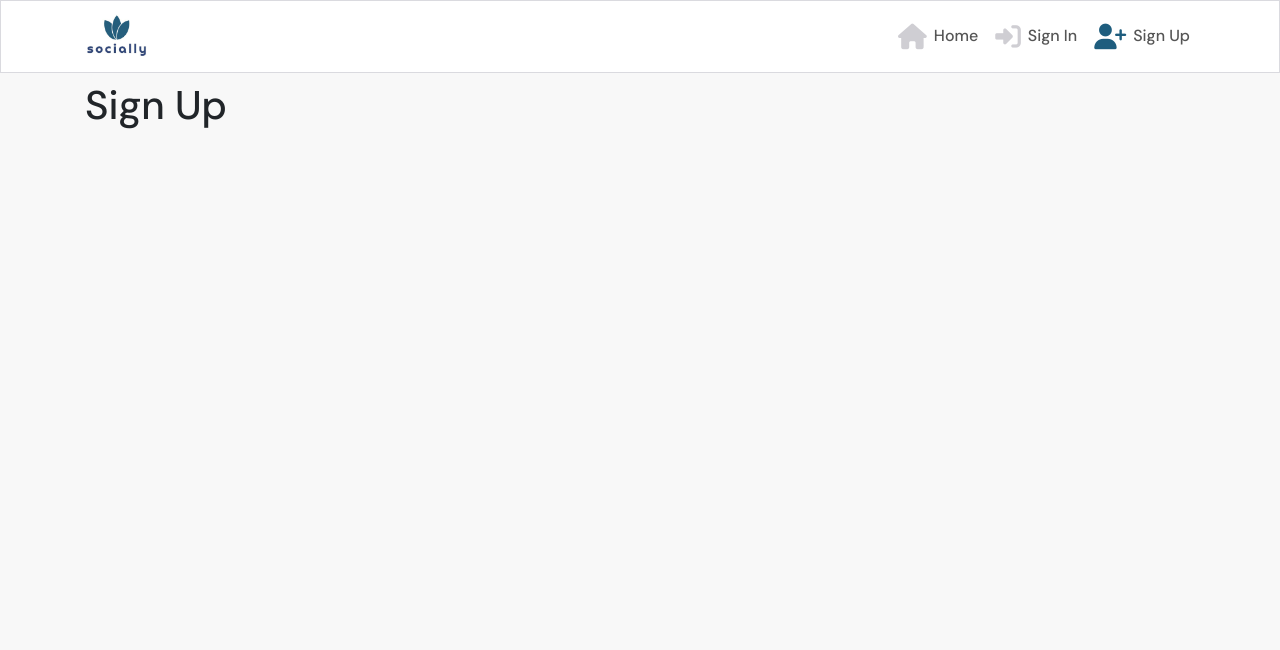
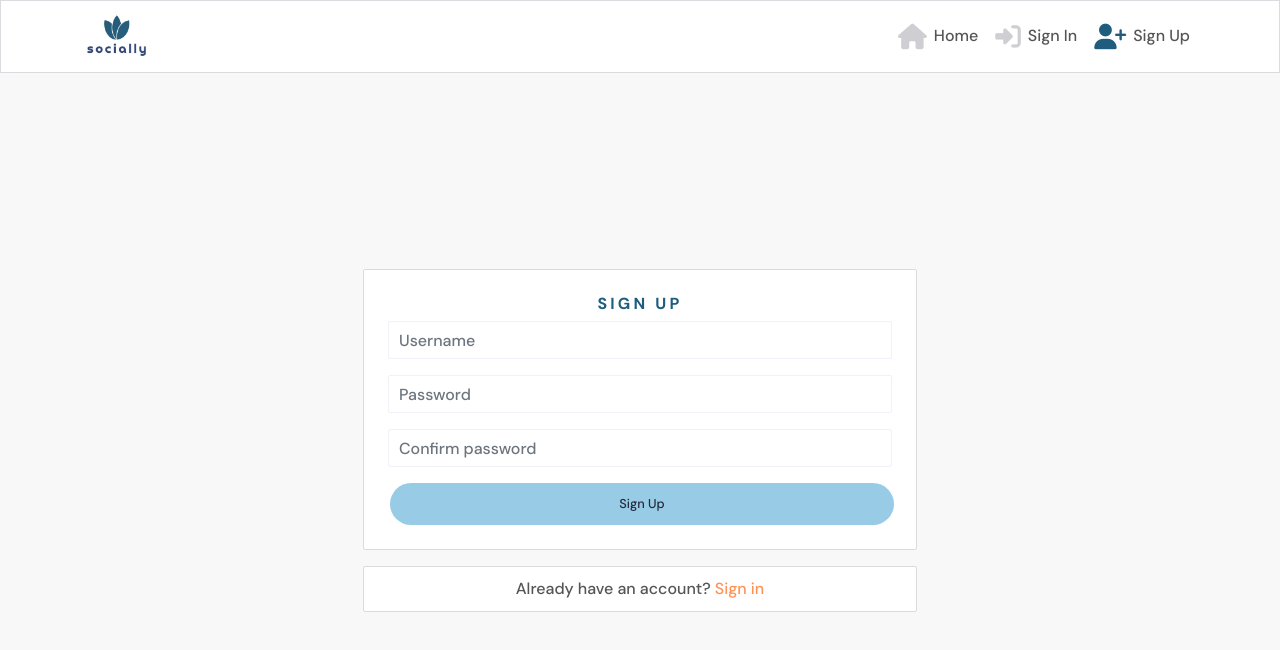
Before and after one commit to dEEGE2time/socially, a React (Create React App) app: page /signup in a window 1280 px wide. Shown: the top 650 px of the page. Built offline with nearby package versions, Linux system fonts and the light colour scheme.

Commit message:
connect to API, add signup form and styles

```diff
--- a/package.json
+++ b/package.json
@@ -14,7 +14,7 @@
     "react-dom": "^17.0.2",
     "react-infinite-scroll-component": "^6.1.0",
     "react-router-dom": "^5.3.0",
-    "react-scripts": "^4.0.3",
+    "react-scripts": "^5.0.1",
     "web-vitals": "^1.1.2"
   },
   "scripts": {
--- a/src/App.js
+++ b/src/App.js
@@ -2,6 +2,8 @@
 import NavBar from './components/NavBar';
 import Container from 'react-bootstrap/Container';
 import {Route, Switch} from 'react-router-dom';
+import './api/axiosDefaults';
+import SignUpForm from './pages/auth/SignUpForm';
 
 
 function App() {
@@ -12,7 +14,7 @@
         <Switch>
           <Route exact path='/' render={() => <h1>Home Page</h1>}/>
           <Route exact path='/signin' render={() => <h1>Sign In</h1>}/>
-          <Route exact path='/signup' render={() => <h1>Sign Up</h1>}/>
+          <Route exact path='/signup' render={() => < SignUpForm />}/>
           <Route render={() => <p>Page not found!</p>}/>
         </Switch>
       </Container>
--- a/src/App.module.css
+++ b/src/App.module.css
@@ -6,6 +6,25 @@
 
 .Main {
     padding-top: 81px;
+}
+
+.Content {
+    background-color: #ffffff;
+    padding: 10px;
+    border-radius: 2px;
+    border: 1px solid #dadadf;
+}
+
+.FillerImage {
+    object-fit: cover;
+    height: 100%;
+    width: 100%;
+}
+
+.Image {
+    max-height: 40vh;
+    max-width: 100%;
+    object-fit: contain;
 }
 
 * {
@@ -30,6 +49,10 @@
     -webkit-transition: color ease-in-out 0.3s;
 }
 
+input[type="file"] {
+    display: none;
+}
+
 i {
     color: #cfced3;
     font-size: 1.6rem;
@@ -45,3 +68,22 @@
 
     -webkit-transition: color ease-in-out 0.3s;
 }
+
+figure {
+    text-align: center;
+    display: inline-block;
+}
+
+  /* scrollbar */
+*::-webkit-scrollbar {
+    width: 5px;
+}
+*::-webkit-scrollbar-track {
+    background: #f1f1f1;
+}
+*::-webkit-scrollbar-thumb {
+    background: #888;
+}
+*::-webkit-scrollbar-thumb:hover {
+    background: #555;
+}
--- /dev/null
+++ b/src/api/axiosDefaults.js
@@ -0,0 +1,5 @@
+import axios from "axios";
+
+axios.defaults.baseURL = 'https://socially-api-6488718a0b5b.herokuapp.com/';
+axios.defaults.headers.post['Content-Type'] = 'multipart/form-data';
+axios.defaults.withCredentials = true;
--- /dev/null
+++ b/src/pages/auth/SignUpForm.js
@@ -0,0 +1,66 @@
+import React from "react";
+import { Link } from "react-router-dom";
+
+import styles from "../../styles/SignInUpForm.module.css";
+import btnStyles from "../../styles/Button.module.css";
+import appStyles from "../../App.module.css";
+
+import { Form, Button, Col, Row, Container } from "react-bootstrap";
+
+const SignUpForm = () => {
+  return (
+    <Row className={`${styles.Row} justify-content-md-center`}>
+      <Col className="my-auto py-2 p-md-2" md={6}>
+        <Container className={`${appStyles.Content} p-4 `}>
+          <h1 className={styles.Header}>sign up</h1>
+
+          <Form>
+            <Form.Group controlId="username">
+              <Form.Label className="d-none">Username</Form.Label>
+              <Form.Control
+                className={styles.Input}
+                type="text"
+                placeholder="Username"
+                name="username"
+              />
+            </Form.Group>
+
+            <Form.Group controlId="password1">
+              <Form.Label className="d-none">Password</Form.Label>
+              <Form.Control
+                className={styles.Input}
+                type="password"
+                placeholder="Password"
+                name="password1"
+              />
+            </Form.Group>
+
+            <Form.Group controlId="password2">
+              <Form.Label className="d-none">Password</Form.Label>
+              <Form.Control
+                className={styles.Input}
+                type="password"
+                placeholder="Confirm password"
+                name="password2"
+              />
+            </Form.Group>
+
+            <Button
+              className={`${btnStyles.Button} ${btnStyles.Wide} ${btnStyles.Bright}`}
+              type="submit"
+            >
+              Sign Up
+            </Button>
+          </Form>
+        </Container>
+        <Container className={`mt-3 ${appStyles.Content}`}>
+          <Link className={styles.Link} to="/signin">
+            Already have an account? <span>Sign in</span>
+          </Link>
+        </Container>
+      </Col>
+    </Row>
+  );
+};
+
+export default SignUpForm;
--- /dev/null
+++ b/src/styles/Button.module.css
@@ -0,0 +1,69 @@
+.Button {
+    font-size: 0.8rem;
+    align-self: center;
+    border-radius: 100px;
+    border-color: transparent;
+    padding: 4px 10px;
+    margin-left: 2px;
+    margin-right: 2px;
+    min-width: 75px;
+  }
+
+  .Button:hover {
+    opacity: 0.8;
+    border-color: transparent;
+    cursor: pointer;
+  }
+
+  .Button:hover:active {
+    background-color: #1E5D7E !important;
+  }
+
+  .Button:active {
+    background-color: #1E5D7E !important;
+  }
+
+  .Button:focus {
+    background-color: #1E5D7E;
+  }
+
+  .Wide {
+    padding: 10px 50px;
+    width: 100%;
+  }
+
+  .Blue,
+  .BlueOutline:hover,
+  .Bright:hover {
+    background-color: #1E5D7E;
+    color: #ffffff;
+  }
+
+  .BlueOutline,
+  .Blue:hover {
+    /* border: 1px solid #2142b2; */
+    background-color: #ffffff;
+    color: #1E5D7E;
+  }
+
+  .Black,
+  .BlackOutline:hover {
+    /* background-color: #242a3d;
+    color: white; */
+    background-color: #242a3d;
+    color: aliceblue;
+  }
+
+  .Black:hover,
+  .BlackOutline {
+    /* background-color: #dadadf;
+    color: #242a3d;
+    border-color: #242a3d; */
+    background-color: aliceblue;
+    color: #242a3d;
+  }
+
+  .Bright {
+    background-color: #98cce6;
+    color: #242a3d;
+  }
--- /dev/null
+++ b/src/styles/SignInUpForm.module.css
@@ -0,0 +1,46 @@
+.Row {
+    height: calc(100vh - 81px);
+}
+
+.Input {
+    background: #ffffff;
+    border: 1px solid #f0f1f9;
+    box-sizing: border-box;
+    border-radius: 2px;
+    color: #7177a1;
+    padding: 10px;
+}
+
+.Header {
+    font-style: normal;
+    font-weight: bold;
+    font-size: 16px;
+    line-height: 19px;
+    text-align: center;
+    letter-spacing: 0.2em;
+    text-transform: uppercase;
+    color: #1E5D7E;
+}
+
+.Link {
+    text-decoration: none;
+    text-align: center;
+    display: block;
+    margin: auto;
+}
+
+.Link span {
+    color: #ff9254;
+}
+
+.Container {
+    padding: 30px 10px;
+}
+
+.SignInCol {
+    height: 320px;
+}
+
+.SignUpCol {
+    height: 375px;
+}
```
Also changed, not shown: 1 other file (tests, documents, lock files or other folders).
